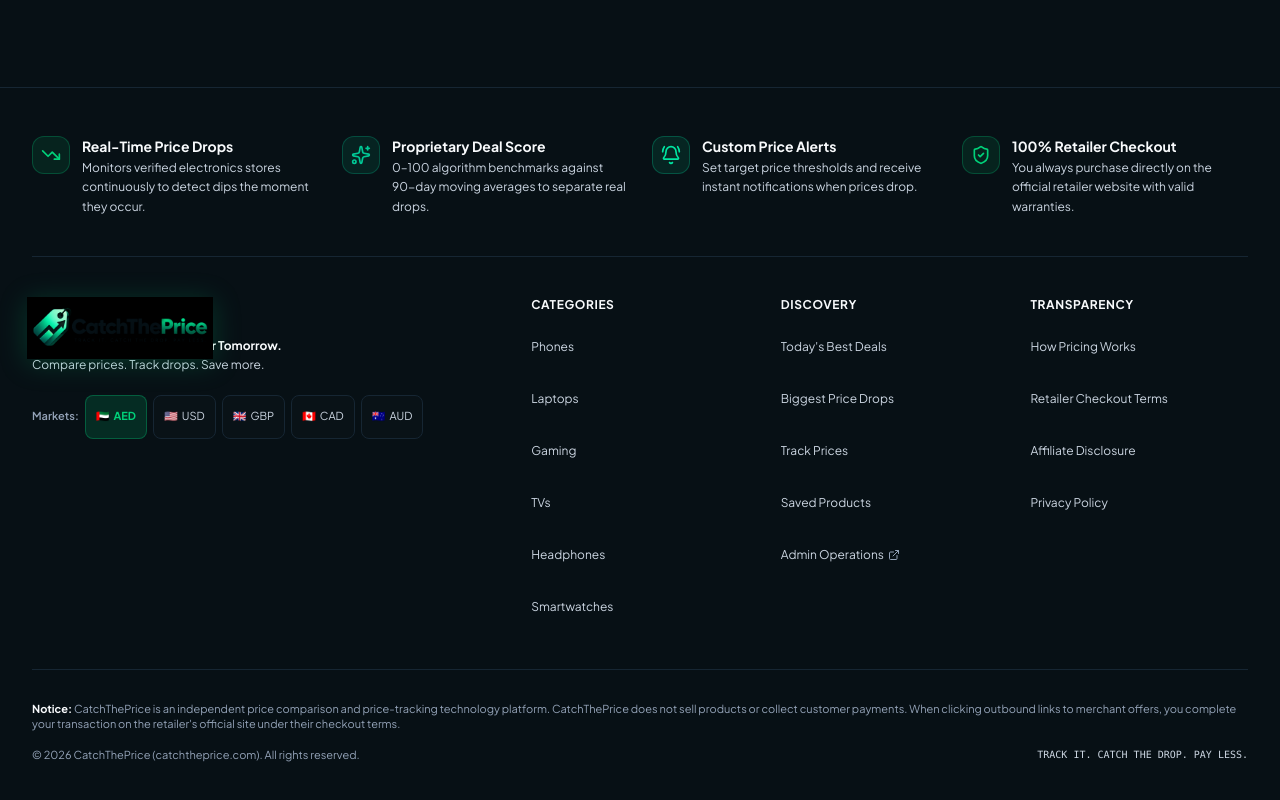
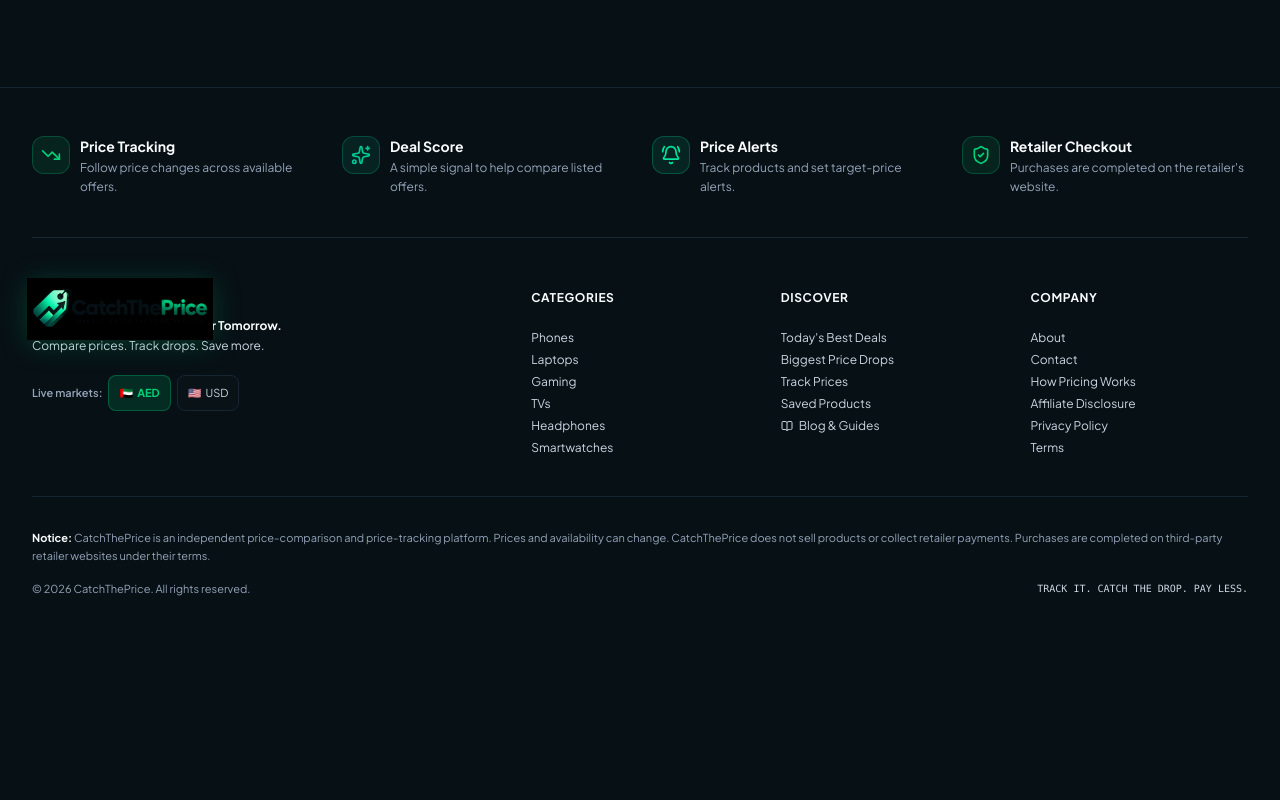
Before and after one commit to dawoodshah2232-svg/Catch-The-Price, a Next.js app: page /ae/blog in a window 1280 px wide. Shown: the part 1659-2459 px from the top of the page. After the commit the page ends 2305 px from the top, so only its background shows below. Built offline with nearby package versions, Linux system fonts and the light colour scheme.

Commit message:
Simplify mobile footer and make launch claims AdSense-safe

```diff
--- a/components/layout/Footer.tsx
+++ b/components/layout/Footer.tsx
@@ -6,7 +6,9 @@
 import { CATEGORIES } from '@/lib/data/categories';
 import { COUNTRIES } from '@/lib/data/countries';
 import { CountryCode } from '@/lib/types';
-import { ShieldCheck, TrendingDown, BellRing, Sparkles, ExternalLink, ChevronDown } from 'lucide-react';
+import { ShieldCheck, TrendingDown, BellRing, Sparkles, ChevronDown, BookOpen } from 'lucide-react';
+
+const LIVE_MARKETS: CountryCode[] = ['ae', 'us'];
 
 export function Footer() {
   const { country, setCountry } = useCountry();
@@ -21,61 +23,59 @@
   };
 
   return (
-    <footer className="w-full bg-[#071015] border-t border-[#162633] pt-8 sm:pt-12 pb-24 lg:pb-12 text-[#CBD5E1] text-xs transition-colors">
+    <footer className="w-full bg-[#071015] border-t border-[#162633] pt-7 sm:pt-12 pb-24 lg:pb-12 text-[#CBD5E1] text-xs transition-colors">
       <div className="max-w-7xl mx-auto px-4 sm:px-6 lg:px-8">
-        {/* Value Props Strip - Compact on mobile */}
-        <div className="grid grid-cols-1 sm:grid-cols-2 lg:grid-cols-4 gap-4 sm:gap-6 pb-6 sm:pb-10 border-b border-[#162633]">
-          <div className="flex items-start gap-3">
+        <div className="grid grid-cols-2 lg:grid-cols-4 gap-4 sm:gap-6 pb-6 sm:pb-10 border-b border-[#162633]">
+          <div className="flex items-start gap-2.5">
             <div className="p-2 rounded-xl bg-[#00D27A]/10 text-[#00D27A] border border-[#00D27A]/25 shrink-0">
               <TrendingDown className="w-4 h-4 sm:w-5 sm:h-5" />
             </div>
-            <div>
-              <h4 className="font-bold text-[#F8FAFC] text-xs sm:text-sm">Real-Time Price Drops</h4>
-              <p className="mt-0.5 text-[#CBD5E1] text-[11px] sm:text-xs leading-relaxed">
-                Monitors verified electronics stores continuously to detect dips the moment they occur.
+            <div className="min-w-0">
+              <h4 className="font-bold text-[#F8FAFC] text-[11px] sm:text-sm">Price Tracking</h4>
+              <p className="mt-0.5 text-[#94A3B8] text-[10px] sm:text-xs leading-relaxed">
+                Follow price changes across available offers.
               </p>
             </div>
           </div>
 
-          <div className="flex items-start gap-3">
+          <div className="flex items-start gap-2.5">
             <div className="p-2 rounded-xl bg-[#00C996]/10 text-[#00C996] border border-[#00C996]/25 shrink-0">
               <Sparkles className="w-4 h-4 sm:w-5 sm:h-5" />
             </div>
-            <div>
-              <h4 className="font-bold text-[#F8FAFC] text-xs sm:text-sm">Proprietary Deal Score</h4>
-              <p className="mt-0.5 text-[#CBD5E1] text-[11px] sm:text-xs leading-relaxed">
-                0–100 algorithm benchmarks against 90-day moving averages to separate real drops.
+            <div className="min-w-0">
+              <h4 className="font-bold text-[#F8FAFC] text-[11px] sm:text-sm">Deal Score</h4>
+              <p className="mt-0.5 text-[#94A3B8] text-[10px] sm:text-xs leading-relaxed">
+                A simple signal to help compare listed offers.
               </p>
             </div>
           </div>
 
-          <div className="flex items-start gap-3">
+          <div className="flex items-start gap-2.5">
             <div className="p-2 rounded-xl bg-[#00E6A2]/10 text-[#00E6A2] border border-[#00E6A2]/25 shrink-0">
               <BellRing className="w-4 h-4 sm:w-5 sm:h-5" />
             </div>
-            <div>
-              <h4 className="font-bold text-[#F8FAFC] text-xs sm:text-sm">Custom Price Alerts</h4>
-              <p className="mt-0.5 text-[#CBD5E1] text-[11px] sm:text-xs leading-relaxed">
-                Set target price thresholds and receive instant notifications when prices drop.
+            <div className="min-w-0">
+              <h4 className="font-bold text-[#F8FAFC] text-[11px] sm:text-sm">Price Alerts</h4>
+              <p className="mt-0.5 text-[#94A3B8] text-[10px] sm:text-xs leading-relaxed">
+                Track products and set target-price alerts.
               </p>
             </div>
           </div>
 
-          <div className="flex items-start gap-3">
+          <div className="flex items-start gap-2.5">
             <div className="p-2 rounded-xl bg-[#00D27A]/10 text-[#00D27A] border border-[#00D27A]/25 shrink-0">
               <ShieldCheck className="w-4 h-4 sm:w-5 sm:h-5" />
             </div>
-            <div>
-              <h4 className="font-bold text-[#F8FAFC] text-xs sm:text-sm">100% Retailer Checkout</h4>
-              <p className="mt-0.5 text-[#CBD5E1] text-[11px] sm:text-xs leading-relaxed">
-                You always purchase directly on the official retailer website with valid warranties.
+            <div className="min-w-0">
+              <h4 className="font-bold text-[#F8FAFC] text-[11px] sm:text-sm">Retailer Checkout</h4>
+              <p className="mt-0.5 text-[#94A3B8] text-[10px] sm:text-xs leading-relaxed">
+                Purchases are completed on the retailer&apos;s website.
               </p>
             </div>
           </div>
         </div>
 
-        {/* Main Footer Links */}
-        <div className="flex flex-col md:grid md:grid-cols-5 gap-6 sm:gap-8 py-6 sm:py-10">
+        <div className="flex flex-col md:grid md:grid-cols-5 gap-5 sm:gap-8 py-6 sm:py-10">
           <div className="md:col-span-2 space-y-3 sm:space-y-4">
             <BrandLogo size="md" variant="full" />
             <p className="text-[#CBD5E1] max-w-sm text-xs leading-relaxed">
@@ -85,14 +85,14 @@
             </p>
 
             <div className="flex flex-wrap items-center gap-1.5 pt-1">
-              <span className="text-[11px] font-semibold text-[#94A3B8]">Markets:</span>
-              {(Object.keys(COUNTRIES) as CountryCode[]).map((code) => {
+              <span className="text-[11px] font-semibold text-[#94A3B8]">Live markets:</span>
+              {LIVE_MARKETS.map((code) => {
                 const c = COUNTRIES[code];
                 return (
                   <button
                     key={code}
                     onClick={() => setCountry(code)}
-                    className={`inline-flex items-center gap-1 px-2.5 py-1 rounded-lg text-[11px] transition-colors touch-target ${
+                    className={`inline-flex items-center gap-1 px-2.5 py-1 rounded-lg text-[11px] transition-colors min-h-[36px] ${
                       code === country
                         ? 'bg-[#00D27A]/15 text-[#00D27A] font-bold border border-[#00D27A]/30'
                         : 'bg-[#091217] text-[#CBD5E1] hover:text-white border border-[#162633]'
@@ -106,140 +106,72 @@
             </div>
           </div>
 
-          {/* Categories Accordion / Column */}
-          <div className="border-t border-[#162633] pt-4 md:border-t-0 md:pt-0">
-            <button
-              type="button"
-              onClick={() => toggleAccordion('categories')}
-              className="w-full flex items-center justify-between font-bold text-[#F8FAFC] text-xs tracking-wider uppercase mb-0 md:mb-3 md:pointer-events-none"
-            >
-              <span>Categories</span>
-              <ChevronDown
-                className={`w-4 h-4 text-[#94A3B8] transition-transform duration-200 md:hidden ${
-                  openAccordions.categories ? 'rotate-180 text-[#00D27A]' : ''
-                }`}
-              />
-            </button>
-            <ul
-              className={`space-y-2 text-[#CBD5E1] transition-all overflow-hidden ${
-                openAccordions.categories ? 'block mt-3' : 'hidden md:block'
-              }`}
-            >
-              {CATEGORIES.map((cat) => (
-                <li key={cat.id}>
-                  <a
-                    href={`/${country}/deals/${cat.slug}`}
-                    className="hover:text-[#00D27A] transition-colors block py-1 touch-target flex items-center"
-                  >
-                    {cat.name}
-                  </a>
-                </li>
-              ))}
-            </ul>
-          </div>
+          <FooterAccordion title="Categories" id="categories" open={openAccordions.categories} onToggle={toggleAccordion}>
+            {CATEGORIES.map((cat) => (
+              <li key={cat.id}>
+                <a href={`/${country}/deals/${cat.slug}`} className="footer-link">{cat.name}</a>
+              </li>
+            ))}
+          </FooterAccordion>
 
-          {/* Discovery Accordion / Column */}
-          <div className="border-t border-[#162633] pt-4 md:border-t-0 md:pt-0">
-            <button
-              type="button"
-              onClick={() => toggleAccordion('discovery')}
-              className="w-full flex items-center justify-between font-bold text-[#F8FAFC] text-xs tracking-wider uppercase mb-0 md:mb-3 md:pointer-events-none"
-            >
-              <span>Discovery</span>
-              <ChevronDown
-                className={`w-4 h-4 text-[#94A3B8] transition-transform duration-200 md:hidden ${
-                  openAccordions.discovery ? 'rotate-180 text-[#00D27A]' : ''
-                }`}
-              />
-            </button>
-            <ul
-              className={`space-y-2 text-[#CBD5E1] transition-all overflow-hidden ${
-                openAccordions.discovery ? 'block mt-3' : 'hidden md:block'
-              }`}
-            >
-              <li>
-                <a href={`/${country}/deals/all`} className="hover:text-[#00D27A] transition-colors block py-1 touch-target flex items-center">
-                  Today&apos;s Best Deals
-                </a>
-              </li>
-              <li>
-                <a href={`/${country}/price-drops/all`} className="hover:text-[#00D27A] transition-colors block py-1 touch-target flex items-center">
-                  Biggest Price Drops
-                </a>
-              </li>
-              <li>
-                <a href={`/${country}/account?tab=alerts`} className="hover:text-[#00D27A] transition-colors block py-1 touch-target flex items-center">
-                  Track Prices
-                </a>
-              </li>
-              <li>
-                <a href={`/${country}/account?tab=saved`} className="hover:text-[#00D27A] transition-colors block py-1 touch-target flex items-center">
-                  Saved Products
-                </a>
-              </li>
-              <li>
-                <a href="/admin" className="hover:text-[#00D27A] transition-colors flex items-center gap-1 py-1 touch-target">
-                  <span>Admin Operations</span>
-                  <ExternalLink className="w-3 h-3 text-[#94A3B8]" />
-                </a>
-              </li>
-            </ul>
-          </div>
+          <FooterAccordion title="Discover" id="discovery" open={openAccordions.discovery} onToggle={toggleAccordion}>
+            <li><a href={`/${country}/deals/all`} className="footer-link">Today&apos;s Best Deals</a></li>
+            <li><a href={`/${country}/price-drops/all`} className="footer-link">Biggest Price Drops</a></li>
+            <li><a href={`/${country}/account?tab=alerts`} className="footer-link">Track Prices</a></li>
+            <li><a href={`/${country}/account?tab=saved`} className="footer-link">Saved Products</a></li>
+            <li><a href={`/${country}/blog`} className="footer-link flex items-center gap-1.5"><BookOpen className="w-3 h-3" /> Blog & Guides</a></li>
+          </FooterAccordion>
 
-          {/* Transparency Accordion / Column */}
-          <div className="border-t border-[#162633] pt-4 md:border-t-0 md:pt-0">
-            <button
-              type="button"
-              onClick={() => toggleAccordion('transparency')}
-              className="w-full flex items-center justify-between font-bold text-[#F8FAFC] text-xs tracking-wider uppercase mb-0 md:mb-3 md:pointer-events-none"
-            >
-              <span>Transparency</span>
-              <ChevronDown
-                className={`w-4 h-4 text-[#94A3B8] transition-transform duration-200 md:hidden ${
-                  openAccordions.transparency ? 'rotate-180 text-[#00D27A]' : ''
-                }`}
-              />
-            </button>
-            <ul
-              className={`space-y-2 text-[#CBD5E1] transition-all overflow-hidden ${
-                openAccordions.transparency ? 'block mt-3' : 'hidden md:block'
-              }`}
-            >
-              <li>
-                <a href={`/${country}#how-it-works`} className="hover:text-[#00D27A] transition-colors block py-1 touch-target flex items-center">
-                  How Pricing Works
-                </a>
-              </li>
-              <li>
-                <a href={`/${country}#disclaimer`} className="hover:text-[#00D27A] transition-colors block py-1 touch-target flex items-center">
-                  Retailer Checkout Terms
-                </a>
-              </li>
-              <li>
-                <a href={`/${country}#affiliate`} className="hover:text-[#00D27A] transition-colors block py-1 touch-target flex items-center">
-                  Affiliate Disclosure
-                </a>
-              </li>
-              <li>
-                <a href={`/${country}#privacy`} className="hover:text-[#00D27A] transition-colors block py-1 touch-target flex items-center">
-                  Privacy Policy
-                </a>
-              </li>
-            </ul>
-          </div>
+          <FooterAccordion title="Company" id="transparency" open={openAccordions.transparency} onToggle={toggleAccordion}>
+            <li><a href="/about" className="footer-link">About</a></li>
+            <li><a href="/contact" className="footer-link">Contact</a></li>
+            <li><a href="/how-pricing-works" className="footer-link">How Pricing Works</a></li>
+            <li><a href="/affiliate-disclosure" className="footer-link">Affiliate Disclosure</a></li>
+            <li><a href="/privacy" className="footer-link">Privacy Policy</a></li>
+            <li><a href="/terms" className="footer-link">Terms</a></li>
+          </FooterAccordion>
         </div>
 
-        {/* Legal and Disclaimer Notice */}
-        <div className="pt-6 sm:pt-8 border-t border-[#162633] text-[11px] text-[#94A3B8] space-y-2">
+        <div className="pt-5 sm:pt-8 border-t border-[#162633] text-[10px] sm:text-[11px] text-[#94A3B8] space-y-2 leading-relaxed">
           <p>
-            <strong className="text-[#F8FAFC]">Notice:</strong> CatchThePrice is an independent price comparison and price-tracking technology platform. CatchThePrice does not sell products or collect customer payments. When clicking outbound links to merchant offers, you complete your transaction on the retailer&apos;s official site under their checkout terms.
+            <strong className="text-[#F8FAFC]">Notice:</strong> CatchThePrice is an independent price-comparison and price-tracking platform. Prices and availability can change. CatchThePrice does not sell products or collect retailer payments. Purchases are completed on third-party retailer websites under their terms.
           </p>
           <div className="pt-2 flex flex-col sm:flex-row items-center justify-between gap-2 text-[#94A3B8]">
-            <p>© {new Date().getFullYear()} CatchThePrice (catchtheprice.com). All rights reserved.</p>
-            <p className="font-mono text-[10px] text-[#CBD5E1]">TRACK IT. CATCH THE DROP. PAY LESS.</p>
+            <p>© {new Date().getFullYear()} CatchThePrice. All rights reserved.</p>
+            <p className="font-mono text-[9px] sm:text-[10px] text-[#CBD5E1]">TRACK IT. CATCH THE DROP. PAY LESS.</p>
           </div>
         </div>
       </div>
     </footer>
   );
 }
+
+function FooterAccordion({
+  title,
+  id,
+  open,
+  onToggle,
+  children,
+}: {
+  title: string;
+  id: string;
+  open: boolean;
+  onToggle: (id: string) => void;
+  children: React.ReactNode;
+}) {
+  return (
+    <div className="border-t border-[#162633] pt-4 md:border-t-0 md:pt-0">
+      <button
+        type="button"
+        onClick={() => onToggle(id)}
+        className="w-full min-h-[40px] flex items-center justify-between font-bold text-[#F8FAFC] text-xs tracking-wider uppercase md:pointer-events-none"
+      >
+        <span>{title}</span>
+        <ChevronDown className={`w-4 h-4 text-[#94A3B8] transition-transform duration-200 md:hidden ${open ? 'rotate-180 text-[#00D27A]' : ''}`} />
+      </button>
+      <ul className={`space-y-1.5 text-[#CBD5E1] overflow-hidden ${open ? 'block mt-2' : 'hidden md:block md:mt-3'}`}>
+        {children}
+      </ul>
+    </div>
+  );
+}
```
